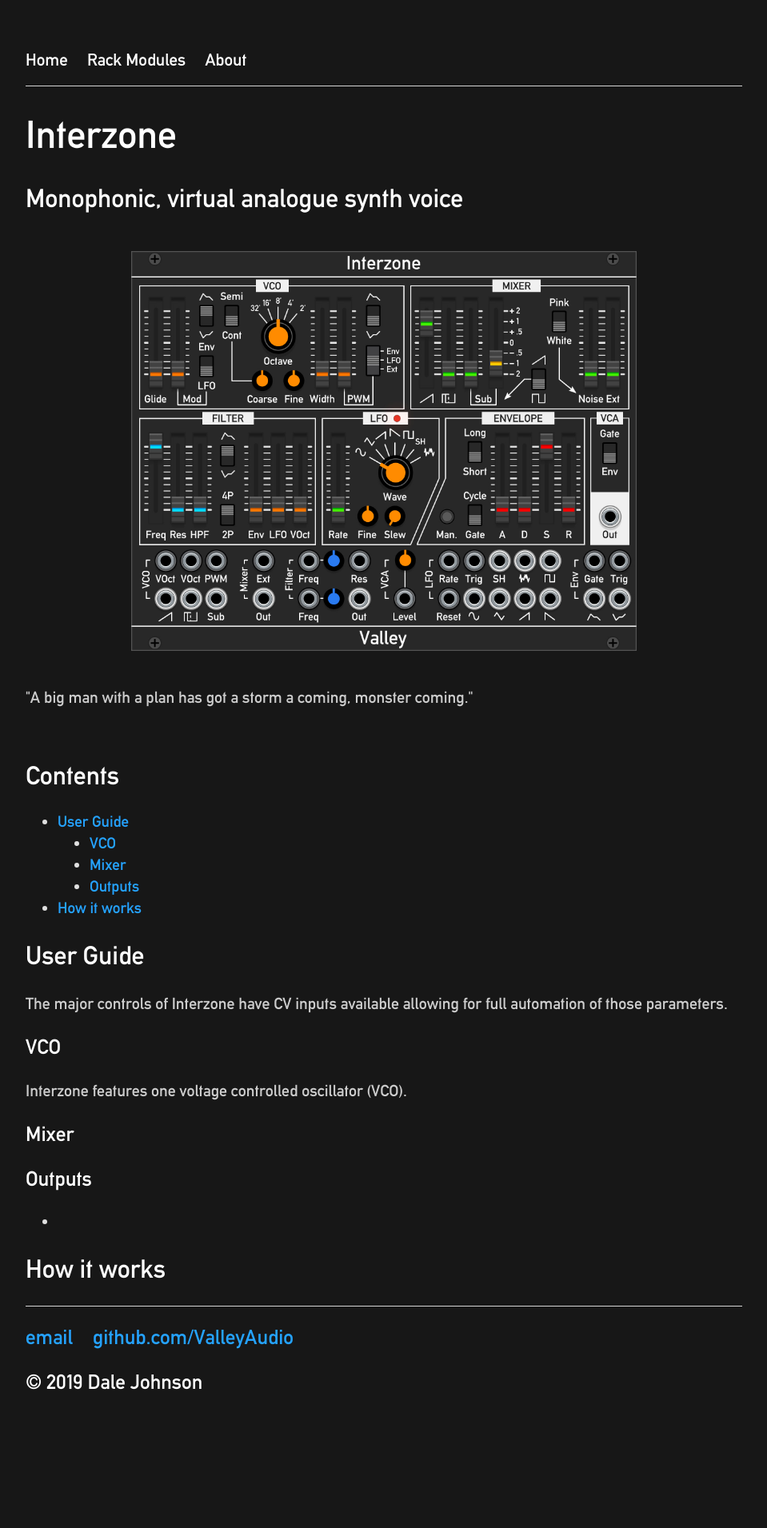
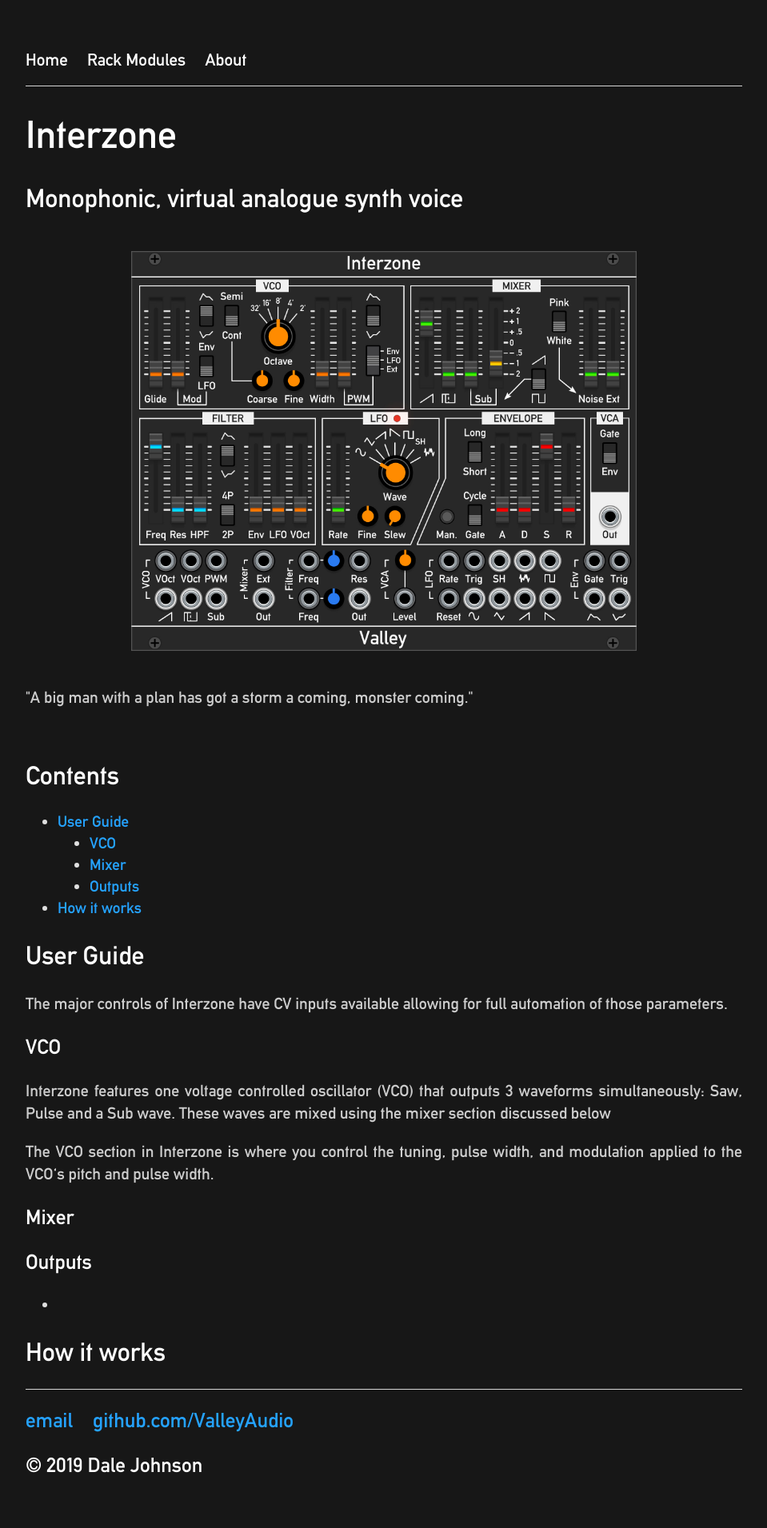
Before and after one commit to ValleyAudio/ValleyAudio.github.io, a Jekyll site: the page built from rack/interzone/interzone.html, in a window 1280 px wide. Shown: the whole page at 80% size, without its empty margins (160-1119 px from the left). Built offline with Jekyll 4.4.1, drawn with Linux system fonts in a browser that asks for light colours; before the commit the page ends 1807 px from its top, so only the background shows below that.

Commit message:
Fleshing out interzone manual

```diff
--- a/rack/interzone/interzone.html
+++ b/rack/interzone/interzone.html
@@ -26,7 +26,10 @@ title: Interzone
     </p>
     <h3 id="vco">VCO</h3>
     <p>
-        Interzone features one voltage controlled oscillator (VCO).
+        Interzone features one voltage controlled oscillator (VCO) that outputs 3 waveforms simultaneously: Saw, Pulse and a Sub wave. These waves are mixed using the mixer section discussed below
+    </p>
+    <p>
+        The VCO section in Interzone is where you control the tuning, pulse width, and modulation applied to the VCO's pitch and pulse width.
     </p>
     <h3 id="mixer">Mixer</h3>
     <h3 id="Outputs">Outputs</h3>
```
